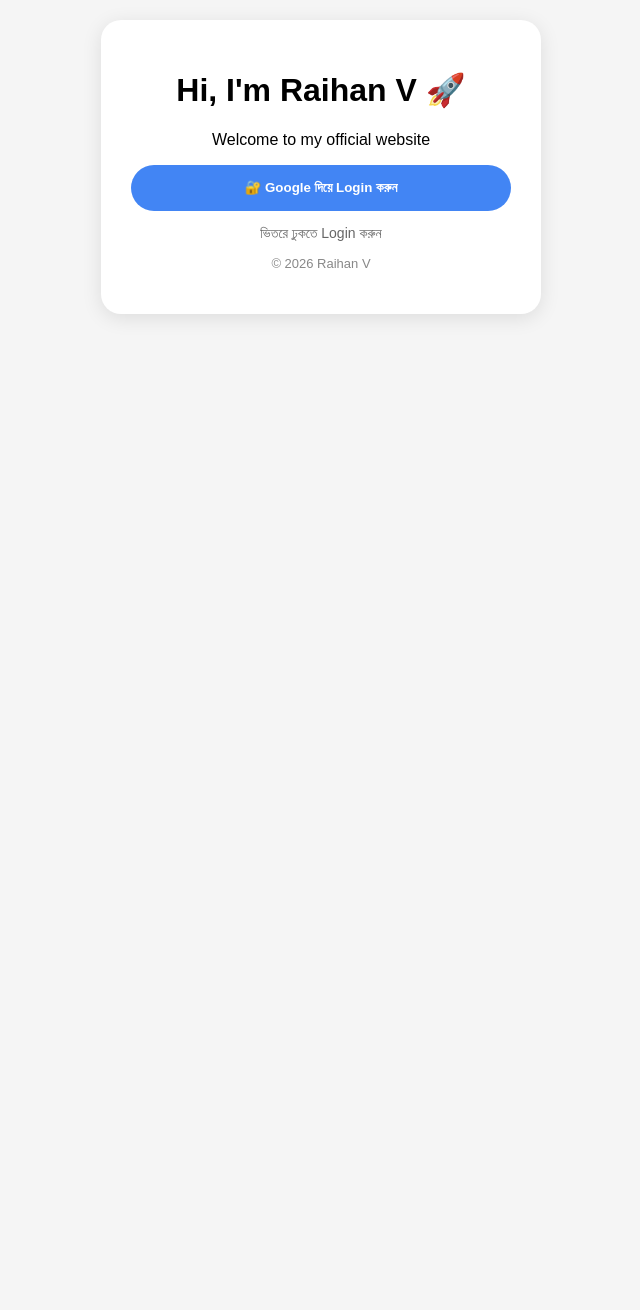
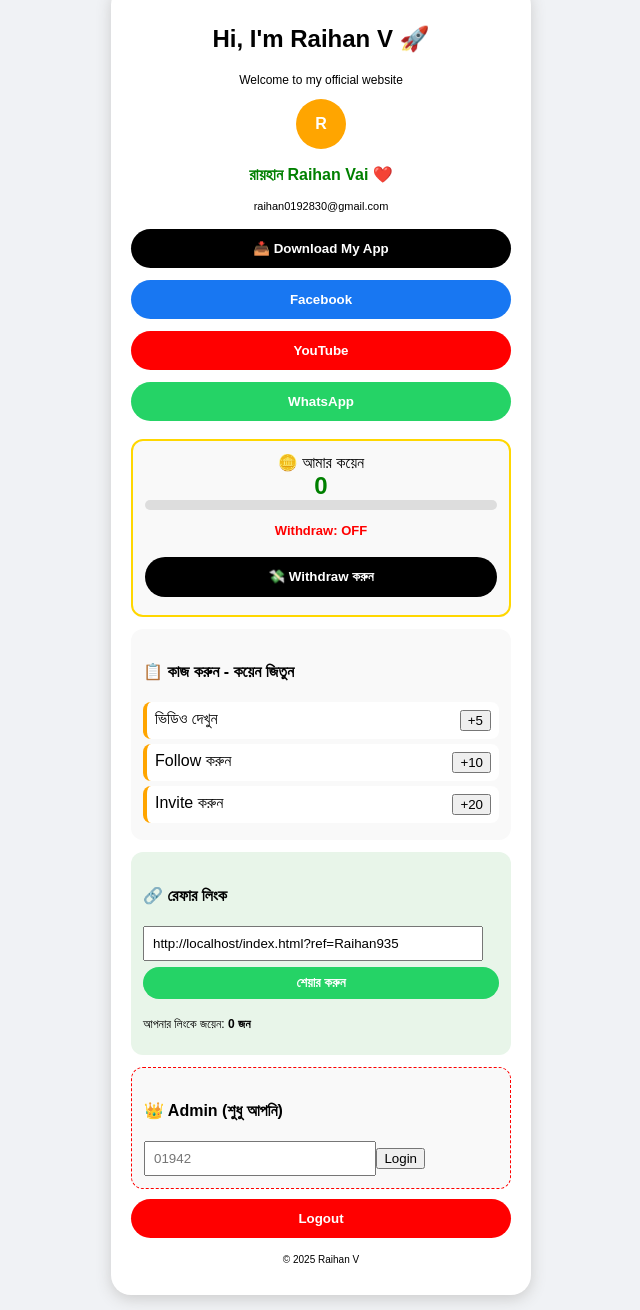
Before and after one commit to raihanv372-hub/raihanv372-hub.github.io, a plain HTML site: page index.html in a window 1280 px wide. Shown: the part 30-1340 px from the top of the page, without its empty margins (319-959 px from the left). Before the commit the page ends 800 px from the top, so only its background shows below. Drawn offline with Linux system fonts and the light colour scheme; no server answers.

Commit message:
Update index.html

```diff
--- a/index.html
+++ b/index.html
@@ -1,75 +1,73 @@
-
 <!DOCTYPE html>
-<html>
+<html lang="bn">
 <head>
-<meta name="viewport" content="width=device-width, initial-scale=1">
+<meta charset="UTF-8"><meta name="viewport" content="width=device-width,initial-scale=1.0">
 <title>Raihan V - Official</title>
 <style>
-body{font-family:sans-serif;text-align:center;background:#f5f5f5;padding:20px;margin:0}
-.card{background:white;padding:30px;border-radius:20px;max-width:380px;margin:30px auto;box-shadow:0 4px 20px rgba(0,0,0,0.1)}
-.btn{display:block;background:black;color:white;padding:15px;margin:12px 0;border-radius:30px;text-decoration:none;font-weight:bold;border:none;width:100%;cursor:pointer}
-.btn-fb{background:#1877F2}.btn-yt{background:#FF0000}.btn-wa{background:#25D366}.btn-google{background:#4285F4}
-#insideContent{display:none}
-#userPhoto{border-radius:50%;width:70px;margin:10px auto;display:block}
+body{background:#f0f2f5;font-family:sans-serif;margin:0;padding:15px;display:flex;justify-content:center}
+.box{background:#fff;width:100%;max-width:380px;padding:20px;border-radius:20px;box-shadow:0 4px 15px #ccc;text-align:center}
+.btn{width:100%;padding:12px;margin:6px 0;border:none;border-radius:25px;color:#fff;font-weight:bold;cursor:pointer}
+.r{background:#ff0000}.b{background:#1877f2}.g{background:#25D366}.black{background:#000}
+.card{background:#f9f9f9;padding:12px;border-radius:12px;margin-top:12px;text-align:left}
+.coin{font-size:24px;color:green;text-align:center;font-weight:bold}
+.task{display:flex;justify-content:space-between;background:#fff;padding:8px;border-radius:8px;margin:5px 0;border-left:4px solid orange}
 </style>
 </head>
 <body>
-<div class="card">
-<h1>Hi, I'm Raihan V 🚀</h1>
-<p>Welcome to my official website</p>
+<div class="box">
+<h2>Hi, I'm Raihan V 🚀</h2><p style="font-size:12px">Welcome to my official website</p>
+<div style="background:orange;width:50px;height:50px;border-radius:50%;margin:0 auto;line-height:50px;font-weight:bold;color:#fff">R</div>
+<p style="color:green;font-weight:bold">রায়হান Raihan Vai ❤️</p><p style="font-size:11px">raihan0192830@gmail.com</p>
 
-<!-- বাইরের অংশ - Login এর আগে দেখাবে -->
-<div id="outsideContent">
-<button class="btn btn-google" onclick="googleLogin()">🔐 Google দিয়ে Login করুন</button>
-<p style="font-size:14px;color:#666;">ভিতরে ঢুকতে Login করুন</p>
+<!-- আপনার আগের বাটন গুলো থাকবে -->
+<button class="btn black">📥 Download My App</button>
+<button class="btn b">Facebook</button>
+<button class="btn r">YouTube</button>
+<button class="btn g">WhatsApp</button>
+
+<!-- নতুন সব ফিচার এখান থেকে শুরু -->
+<div class="card" style="border:2px solid gold;text-align:center">
+<div>🪙 আমার কয়েন</div><div class="coin" id="coin">0</div>
+<div style="background:#ddd;height:10px;border-radius:10px"><div id="bar" style="background:green;height:10px;width:0%"></div></div>
+<p id="wText" style="color:red;font-weight:bold;font-size:13px">Withdraw: OFF</p>
+<button class="btn black" onclick="doWithdraw()">💸 Withdraw করুন</button>
 </div>
 
-<!-- ভিতরের অংশ - Login এর পরে দেখাবে -->
-<div id="insideContent">
-<img id="userPhoto" src="">
-<p id="userInfo" style="color:green;font-weight:bold;margin-top:15px;"></p>
-<p id="userEmail" style="color:#333;"></p>
-<a class="btn" href="#">📥 Download My App</a>
-<a class="btn btn-fb" href="#">Facebook</a>
-<a class="btn btn-yt" href="#">YouTube</a>
-<a class="btn btn-wa" href="#">WhatsApp</a>
-<button class="btn" style="background:#ff3b3b" onclick="googleLogout()">Logout</button>
+<div class="card">
+<h4>📋 কাজ করুন - কয়েন জিতুন</h4>
+<div class="task"><span>ভিডিও দেখুন</span><button onclick="doTask(1,5)">+5</button></div>
+<div class="task"><span>Follow করুন</span><button onclick="doTask(2,10)">+10</button></div>
+<div class="task"><span>Invite করুন</span><button onclick="doTask(3,20)">+20</button></div>
 </div>
 
-<p style="color:#888;font-size:13px;">© 2026 Raihan V</p>
+<div class="card" style="background:#e8f5e9">
+<h4>🔗 রেফার লিংক</h4>
+<input id="refLink" style="width:90%;padding:8px" readonly>
+<button class="btn g" style="padding:8px" onclick="shareLink()">শেয়ার করুন</button>
+<p style="font-size:12px">আপনার লিংকে জয়েন: <b><span id="refCount">0</span> জন</b></p>
 </div>
 
-<script type="module">
-import {initializeApp} from "https://www.gstatic.com/firebasejs/10.12.2/firebase-app.js";
-import {getAuth,GoogleAuthProvider,signInWithPopup,onAuthStateChanged,signOut} from "https://www.gstatic.com/firebasejs/10.12.2/firebase-auth.js";
+<div class="card" style="border:1px dashed red">
+<h4>👑 Admin (শুধু আপনি)</h4>
+<input type="password" id="apass" placeholder="01942" style="padding:8px;width:60%"><button onclick="adminLogin()">Login</button>
+<div id="apanel" style="display:none;margin-top:8px">
+<button onclick="setW(true)" style="background:green;color:#fff;padding:8px;border:none;border-radius:5px">Withdraw ON</button>
+<button onclick="setW(false)" style="background:red;color:#fff;padding:8px;border:none;border-radius:5px">Withdraw OFF</button>
+</div>
+</div>
 
-const firebaseConfig={apiKey:"AIzaSyCmElkJZ27WNuNUdfCAPdaAYlP183pckZM",authDomain:"raihanv372-7bfaf.firebaseapp.com",projectId:"raihanv372-7bfaf",storageBucket:"raihanv372-7bfaf.firebasestorage.app",messagingSenderId:"795128285256",appId:"1:795128285256:web:136862bbad15bf6651707d"};
+<button class="btn r" style="margin-top:10px">Logout</button>
+<p style="font-size:10px">© 2025 Raihan V</p>
+</div>
 
-const app=initializeApp(firebaseConfig);
-const auth=getAuth(app);
-const provider=new GoogleAuthProvider();
-
-window.googleLogin=()=>{
-  signInWithPopup(auth,provider).catch(e=>alert(e.message))
-};
-
-window.googleLogout=()=>{
-  signOut(auth);
-};
-
-// এইটা হলো আসল জাদু - Login হলে ভিতরে ঢুকাবে
-onAuthStateChanged(auth, (user)=>{
-  if(user){
-    document.getElementById("outsideContent").style.display="none";
-    document.getElementById("insideContent").style.display="block";
-    document.getElementById("userInfo").innerText="স্বাগতম "+user.displayName+" ❤️";
-    document.getElementById("userEmail").innerText=user.email;
-    document.getElementById("userPhoto").src=user.photoURL;
-  } else {
-    document.getElementById("outsideContent").style.display="block";
-    document.getElementById("insideContent").style.display="none";
-  }
-});
+<script>
+let coin=parseInt(localStorage.getItem('rc_coin')||0);let withdrawON=localStorage.getItem('rc_withdraw')=='true';let myId=localStorage.getItem('rc_id')||'Raihan'+Math.floor(Math.random()*999);localStorage.setItem('rc_id',myId);
+function updateUI(){document.getElementById('coin').innerText=coin;document.getElementById('bar').style.width=Math.min(coin,100)+'%';document.getElementById('refLink').value=location.origin+location.pathname+'?ref='+myId;document.getElementById('refCount').innerText=localStorage.getItem('ref_'+myId)||0;if(withdrawON){document.getElementById('wText').innerText='Withdraw: ON';document.getElementById('wText').style.color='green';}}updateUI();
+function doTask(id,r){if(localStorage.getItem('task_'+id)){alert('করা হয়েছে!');return;}coin+=r;localStorage.setItem('rc_coin',coin);localStorage.setItem('task_'+id,'done');updateUI();alert('+'+r+' কয়েন!');}
+function doWithdraw(){if(!withdrawON){alert('Withdraw OFF আছে! Admin বন্ধ রেখেছে');return;}if(coin<100){alert('100 কয়েন লাগবে');return;}let n=prompt('Nagad Number:');if(n)alert('Request গেছে!');}
+function shareLink(){window.open('https://wa.me/?text='+encodeURIComponent('আয় করুন: '+document.getElementById('refLink').value));}
+function adminLogin(){if(document.getElementById('apass').value=='01942'){document.getElementById('apanel').style.display='block';alert('Welcome Boss!');}else alert('ভুল');}
+function setW(o){localStorage.setItem('rc_withdraw',o);location.reload();}
 </script>
 </body>
 </html>
```
